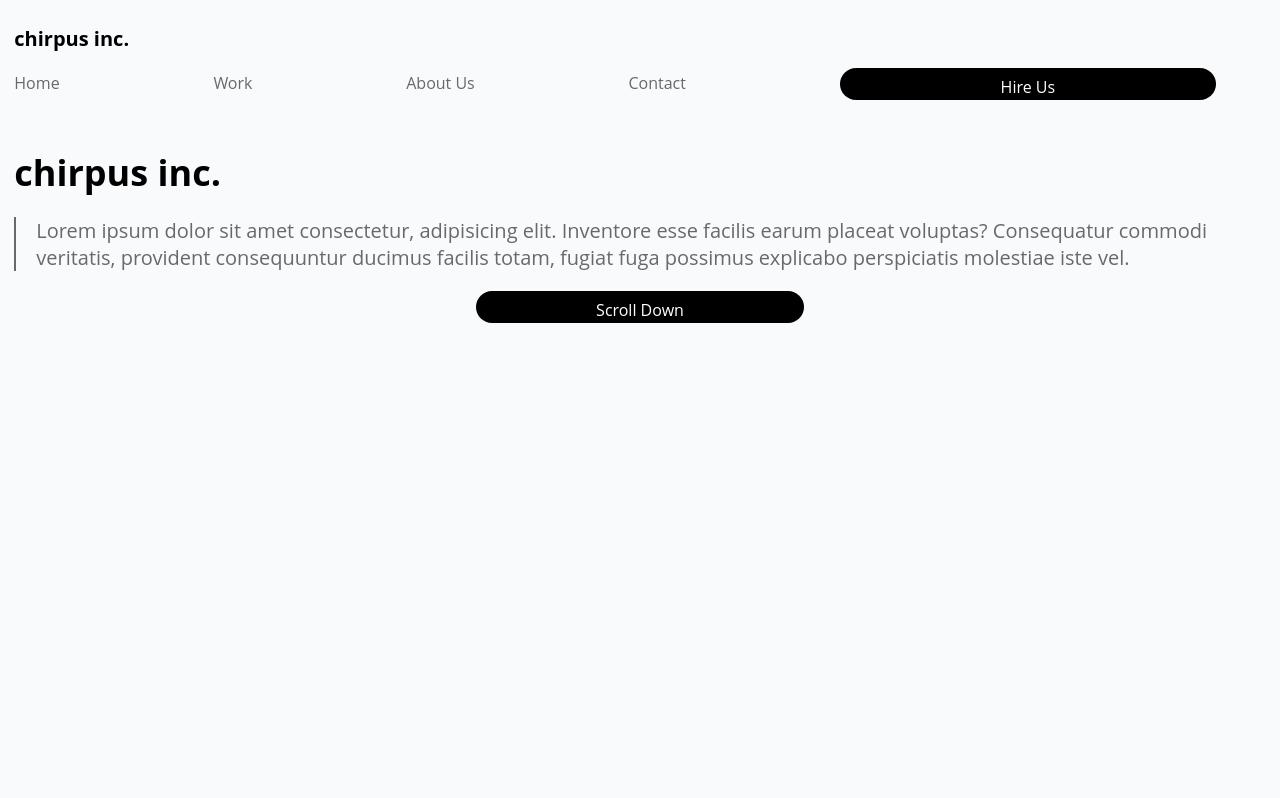
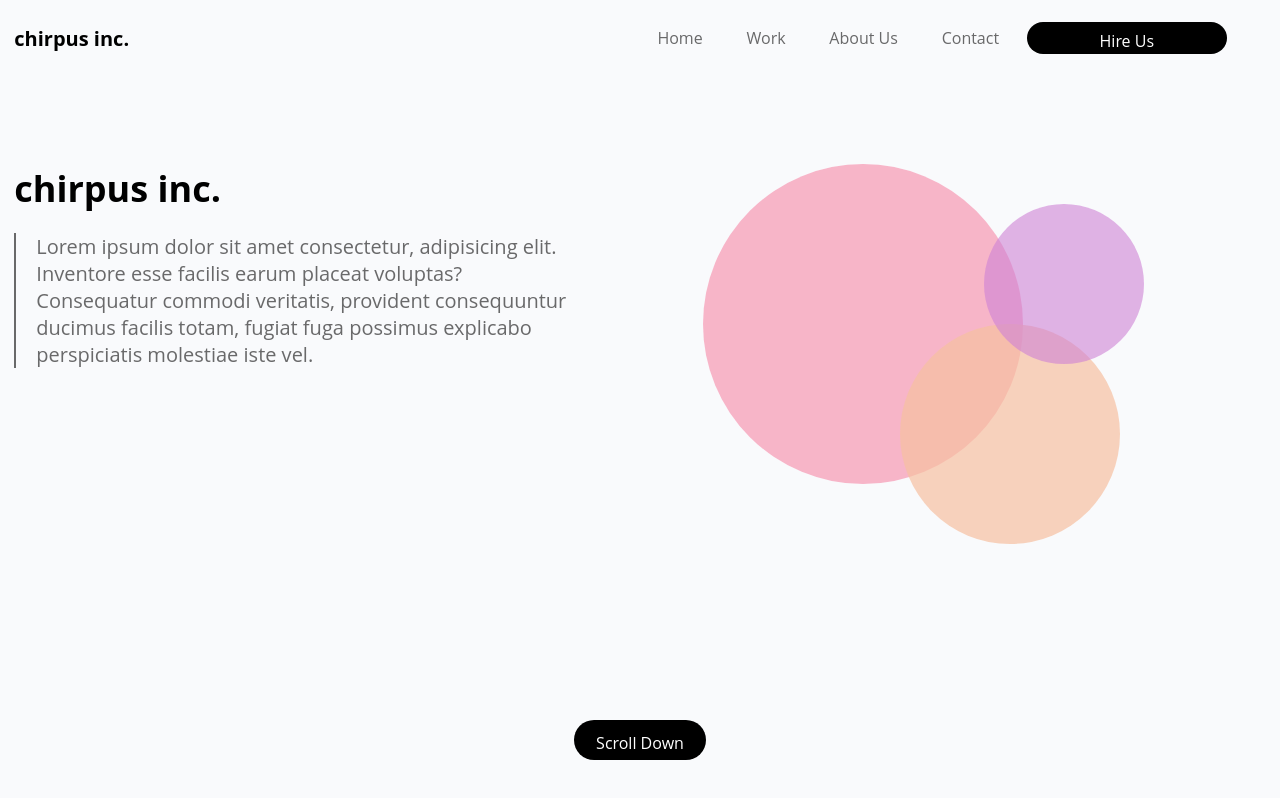
Before and after one commit to 84tigers/html-css_lab2, a plain HTML site: page index.html in a window 1280 px wide. Drawn offline with Linux system fonts and the light colour scheme.

Commit message:
desktop complete

```diff
--- a/style.css
+++ b/style.css
@@ -93,10 +93,11 @@ a {
     }
 
     nav {
+        width: 98%;
         flex-direction: row;
         justify-content: space-between;
         text-align: center;
-        width: 98%;
+
     }
 
     .navbut {
@@ -109,3 +110,83 @@ a {
         margin: 0 auto;
     }
   }
+
+  @media only screen and (min-width: 900px) {
+    header {
+        flex-direction: row;
+        justify-content: space-between;
+        align-content: center;
+    }
+    nav {
+        width:50%;
+        justify-content: space-around;
+    }
+    a {
+        align-self: center;
+        padding-left: 1em;
+    }
+
+    .bottom {
+        display:flex;
+        justify-content: space-between;
+        align-content: flex-start;
+        margin-top: 6em;
+
+    }
+
+    .toleft, .toright {
+        width: 45%;
+    }
+
+    h1 {
+        margin: 0;
+    }
+
+    .toright {
+
+        display: inline-block;
+        position: relative;
+    }
+
+    .circle_l {
+        background-color: rgba(247, 136, 167, 0.6);
+        width: 320px;
+        height: 320px;
+        border-radius: 100%;
+    }
+
+    .circle_m {
+        background-color: rgba(247, 193, 162, 0.7);
+        width: 220px;
+        height: 220px;
+        border-radius: 100%;
+        position: absolute;
+        bottom: -60px;
+        left: 35%;
+    }
+
+    .circle_s {
+        background-color: rgba(207, 130, 213, 0.6);
+        width: 160px;
+        height: 160px;
+        border-radius: 100%;
+        position: absolute;
+        left: 50%;
+        bottom: 120px;
+    }
+
+    .scroll {
+        display: block;
+        color: white;
+        background-color: #000;
+        border-radius: 33px;
+        width: 100px;
+        padding: 0.75em 1em;
+        margin: 0;
+        text-align: center;
+        position: fixed;
+        bottom: 5%;
+        left: 50%;
+        transform: translateX(-50%);
+    }
+  }
```
